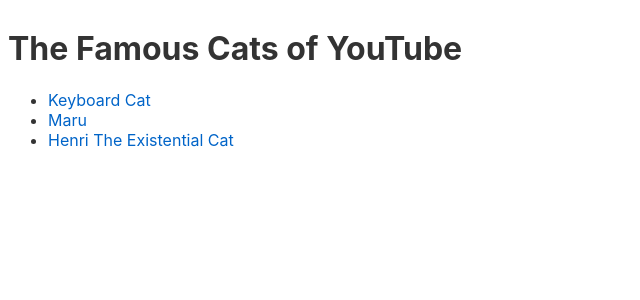
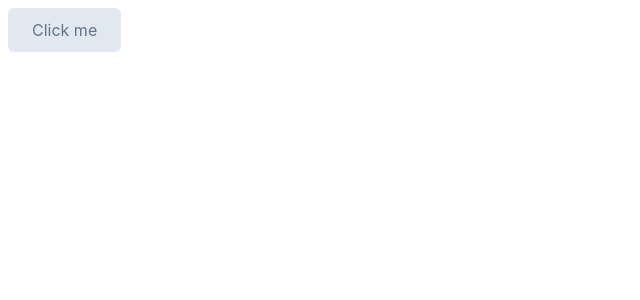
Before and after one commit to azufb/JSONMaker, a Svelte app: page / in a window 1280 px wide. Shown: the top 300 px of the page, without its empty margins (0-640 px from the left). Built offline with nearby package versions, Linux system fonts and the light colour scheme.

Commit message:
チュートリアルEvents

```diff
--- a/src/App.svelte
+++ b/src/App.svelte
@@ -1,19 +1,9 @@
 <script>
-  let cats = [
-    { id: 'J---aiyznGQ', name: 'Keyboard Cat' },
-    { id: 'z_AbfPXTKms', name: 'Maru' },
-    { id: 'OUtn3pvWmpg', name: 'Henri The Existential Cat' },
-  ];
+  import CustomButton from './CustomButton.svelte';
+
+  function handleClick() {
+    alert('Button Clicked');
+  }
 </script>
 
-<h1>The Famous Cats of YouTube</h1>
-
-<ul>
-  {#each cats as cat}
-    <li>
-      <a target="_blank" href="https://www.youtube.com/watch?v={cat.id}"
-        >{cat.name}</a
-      >
-    </li>
-  {/each}
-</ul>
+<CustomButton on:click={handleClick} />
--- /dev/null
+++ b/src/CustomButton.svelte
@@ -0,0 +1,20 @@
+<button on:click>Click me</button>
+
+<style>
+  button {
+    background: #e2e8f0;
+    color: #64748b;
+    border: unset;
+    border-radius: 6px;
+    padding: 0.75rem 1.5rem;
+    cursor: pointer;
+  }
+  button:hover {
+    background: #cbd5e1;
+    color: #475569;
+  }
+  button:focus {
+    background: #94a3b8;
+    color: #f1f5f9;
+  }
+</style>
```
Also changed, not shown: src/Inner.svelte (added, +13 -0 lines).
